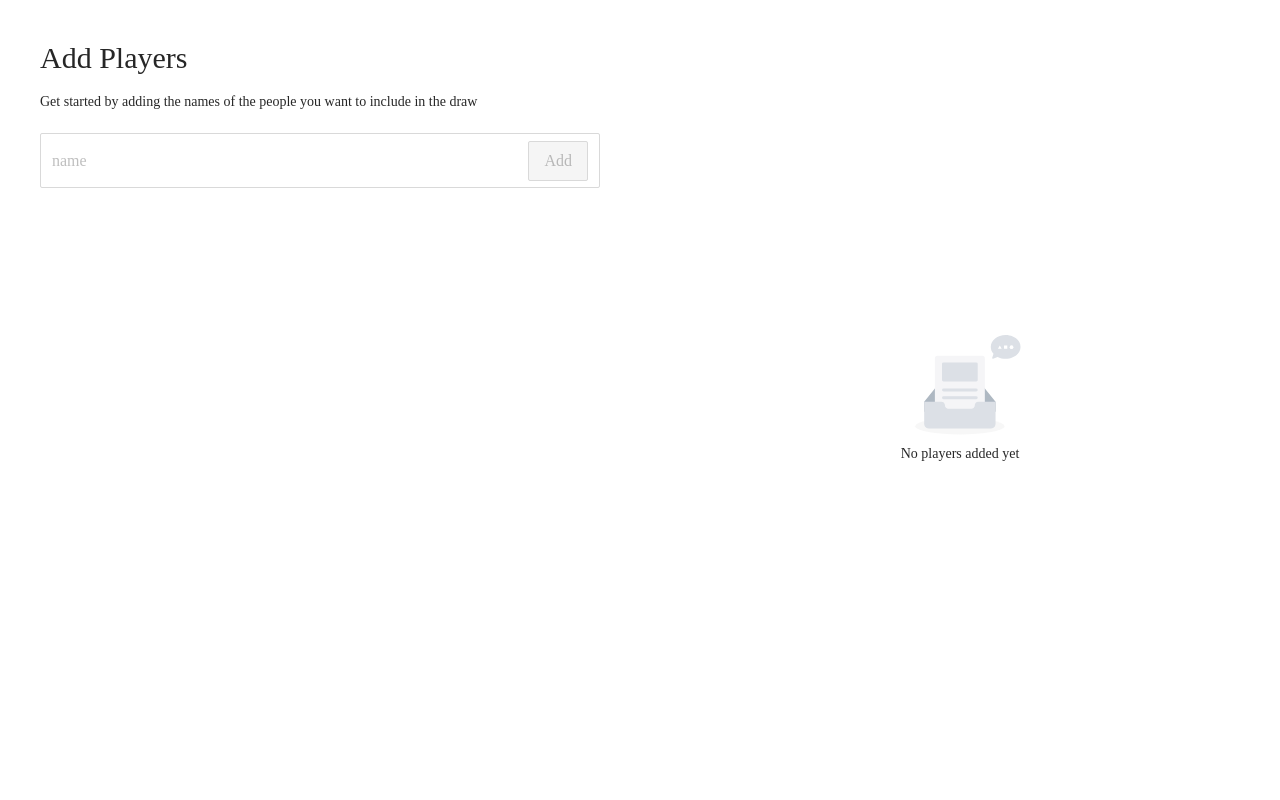
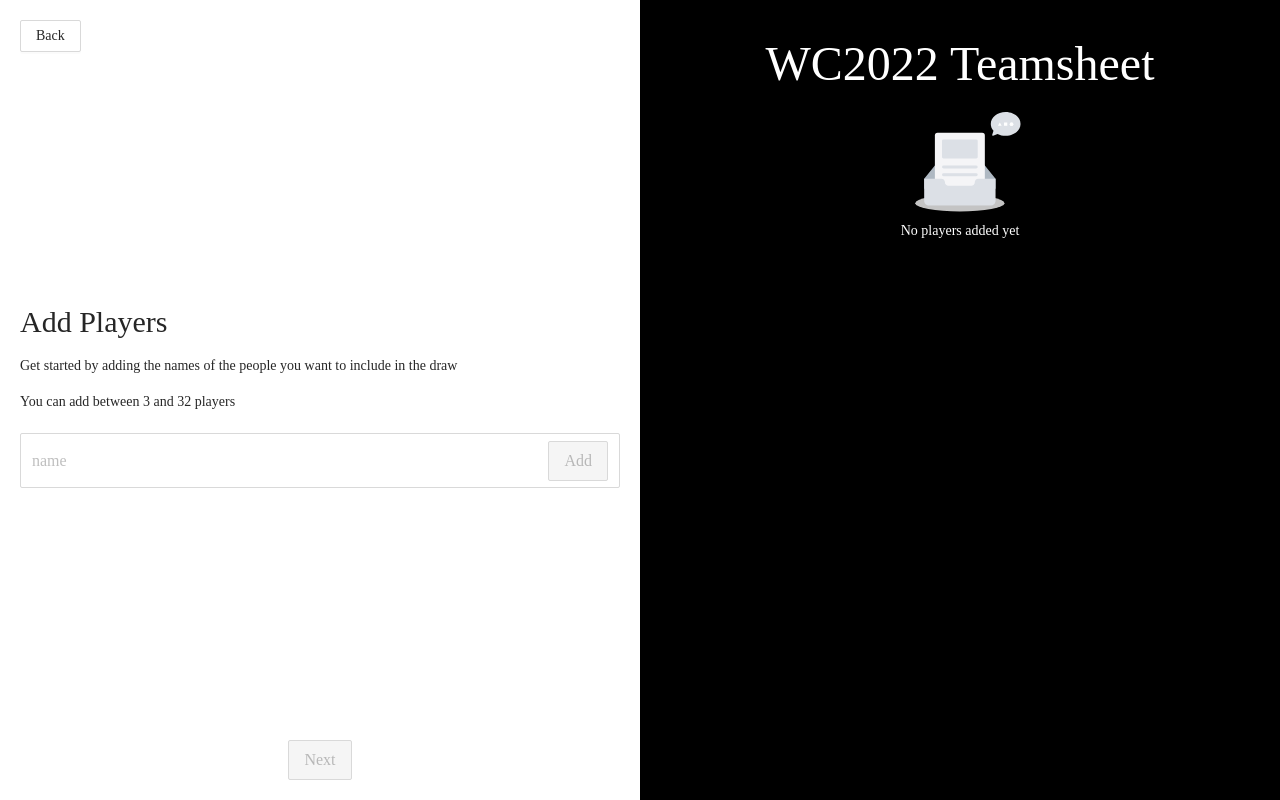
Before and after one commit to tom-lohan/wc-game, a React (Create React App) app: page / in a window 1280 px wide. Both pictures are taken after a click on the button "Get started". Built offline with nearby package versions, Linux system fonts and the light colour scheme; a web font is replaced by a local one.

Commit message:
updates to addPlayers page

```diff
--- a/package.json
+++ b/package.json
@@ -22,6 +22,7 @@
     "react-dom": "^18.2.0",
     "react-redux": "^8.0.2",
     "react-scripts": "5.0.1",
+    "react-scroll-into-view": "^1.12.0",
     "typescript": "^4.4.2",
     "web-vitals": "^2.1.0"
   },
--- a/src/App.css
+++ b/src/App.css
@@ -1 +1,5 @@
 @import url('https://fonts.googleapis.com/css2?family=Bungee+Inline&family=Bungee+Shade&display=swap');
+
+.page {
+    height: 100vh;
+}
--- a/src/App.tsx
+++ b/src/App.tsx
@@ -1,12 +1,8 @@
-import React, { useState } from 'react'
 import './App.css'
-import { AddPlayersPage, LandingPage } from './components'
+import { AddPlayersPage, DrawPage, LandingPage } from './components'
 import 'antd/dist/antd.min.css'
-
-export enum PageType {
-    LANDING_PAGE = 'landing_page',
-    ADD_PLAYERS_PAGE = 'add_players_page',
-}
+import { useState } from 'react'
+import { PageType } from './types'
 
 function App() {
     const [selectedPage, setSelectedPage] = useState<PageType>(
@@ -16,13 +12,14 @@ function App() {
     return (
         <div className="App">
             {selectedPage === PageType.LANDING_PAGE && (
-                <LandingPage
-                    clickHandler={() =>
-                        setSelectedPage(PageType.ADD_PLAYERS_PAGE)
-                    }
-                />
+                <LandingPage setSelectedPage={setSelectedPage} />
             )}
-            {selectedPage === PageType.ADD_PLAYERS_PAGE && <AddPlayersPage />}
+            {selectedPage === PageType.ADD_PLAYERS_PAGE && (
+                <AddPlayersPage setSelectedPage={setSelectedPage} />
+            )}
+            {selectedPage === PageType.MAKE_DRAW_PAGE && (
+                <DrawPage setSelectedPage={setSelectedPage} />
+            )}
         </div>
     )
 }
--- a/src/components/addPlayersPage/index.css
+++ b/src/components/addPlayersPage/index.css
@@ -8,7 +8,19 @@
 }
 
 .addPlayersPage > .right_col {
+    background-color: black;
+    color: white;
 }
 
-.addPlayersPage > .right_col > .playerCard {
+.addPlayersPage > .right_col > .teamSheet > h2 {
+    color: white;
+    text-align: center;
 }
+
+.addPlayersPage > .right_col .playerList {
+    max-height: 82vh;
+}
+
+.playerCard > .playerName {
+    max-width: 275px;
+}
--- a/src/components/addPlayersPage/index.tsx
+++ b/src/components/addPlayersPage/index.tsx
@@ -1,10 +1,15 @@
-import { HighlightOff } from '@mui/icons-material'
+import ClearIcon from '@mui/icons-material/Clear'
 import { Button, Empty, Input } from 'antd'
 import { FC, useState } from 'react'
-import { Player } from '../../types/player'
+import { Player, PageType } from '../../types'
 import './index.css'
 
-export const AddPlayersPage: FC = () => {
+type AddPlayersPageProps = {
+    setSelectedPage: any
+}
+
+export const AddPlayersPage: FC<AddPlayersPageProps> = (props) => {
+    const { setSelectedPage } = props
     const [players, setPlayers] = useState<Player[]>([])
     const [inputVal, setInputVal] = useState('')
 
@@ -24,12 +29,23 @@ export const AddPlayersPage: FC = () => {
     return (
         <>
             <main className="addPlayersPage flex">
-                <div className="col left_col p-10">
+                <div className="col left_col flex p-5 flex-col justify-between">
+                    <div className="flex">
+                        <Button
+                            onClick={() =>
+                                setSelectedPage(PageType.LANDING_PAGE)
+                            }
+                        >
+                            Back
+                        </Button>
+                    </div>
+                    <div>
                         <h2 className="text-3xl">Add Players</h2>
                         <p>
-                        Get started by adding the names of the people you want
-                        to include in the draw
+                            Get started by adding the names of the people you
+                            want to include in the draw
                         </p>
+                        <p>You can add between 3 and 32 players</p>
                         <div className="mt-5">
                             <Input
                                 size="large"
@@ -39,10 +55,12 @@ export const AddPlayersPage: FC = () => {
                                 }
                                 value={inputVal}
                                 status={isInvalid ? 'error' : ''}
+                                disabled={players.length > 31}
                                 onKeyDown={(event) => {
                                     if (
                                         event.key === 'Enter' &&
-                                    inputVal.length > 2
+                                        inputVal.length > 2 &&
+                                        !isInvalid
                                     ) {
                                         event.preventDefault()
                                         addPlayer()
@@ -51,7 +69,11 @@ export const AddPlayersPage: FC = () => {
                                 suffix={
                                     <Button
                                         size="large"
-                                    disabled={isInvalid || inputVal.length < 3}
+                                        disabled={
+                                            isInvalid ||
+                                            inputVal.length < 3 ||
+                                            players.length > 31
+                                        }
                                         onClick={addPlayer}
                                     >
                                         Add
@@ -60,22 +82,41 @@ export const AddPlayersPage: FC = () => {
                             />
                         </div>
                     </div>
-                <div className="col right_col p-5 flex justify-center items-center">
-                    <div className="playersList">
+                    <div className="flex justify-center w-full">
+                        <Button
+                            size="large"
+                            onClick={() =>
+                                setSelectedPage(PageType.MAKE_DRAW_PAGE)
+                            }
+                            disabled={players.length < 3}
+                        >
+                            Next
+                        </Button>
+                    </div>
+                </div>
+                <div className="col right_col">
+                    <div className="teamSheet ">
+                        <h2 className="text-white text-5xl pt-10">
+                            WC2022 Teamsheet
+                        </h2>
+                        <div className="playerList flex flex-col gap-3 items-center flex-wrap">
                             {players.map((player, index) => (
                                 <div
                                     className="playerCard flex items-center gap-3"
                                     key={index}
                                 >
-                                <p className="text-xl m-0">{player.name}</p>
+                                    <p className="playerName text-xl m-0 truncate">
+                                        {index + 1}. {player.name}
+                                    </p>
                                     <Button
                                         size="small"
                                         shape="circle"
                                         onClick={() => removePlayer(player)}
-                                    icon={<HighlightOff />}
+                                        icon={<ClearIcon />}
                                     />
                                 </div>
                             ))}
+                        </div>
                     </div>
                     {!players.length && (
                         <Empty description="No players added yet" />
--- /dev/null
+++ b/src/components/drawPage/index.tsx
@@ -0,0 +1,23 @@
+import { Button } from 'antd'
+import { FC } from 'react'
+import { PageType } from '../../types'
+
+type DrawPageProps = {
+    setSelectedPage: any
+}
+
+export const DrawPage: FC<DrawPageProps> = (props) => {
+    const { setSelectedPage } = props
+
+    return (
+        <>
+            <main className="drawPage flex p-5">
+                <Button
+                    onClick={() => setSelectedPage(PageType.ADD_PLAYERS_PAGE)}
+                >
+                    Back
+                </Button>
+            </main>
+        </>
+    )
+}
--- a/src/components/index.ts
+++ b/src/components/index.ts
@@ -1,2 +1,3 @@
 export { LandingPage } from './landingPage';
 export { AddPlayersPage } from './addPlayersPage';
+export { DrawPage } from './drawPage'
--- a/src/components/landingPage/index.tsx
+++ b/src/components/landingPage/index.tsx
@@ -1,20 +1,24 @@
 import { Button } from 'antd'
 import React, { FC } from 'react'
+import { PageType } from '../../types'
 import './index.css'
 
 type LandingPageProps = {
-    clickHandler: () => void
+    setSelectedPage: any
 }
 
 export const LandingPage: FC<LandingPageProps> = (props) => {
-    const { clickHandler } = props
+    const { setSelectedPage } = props
     return (
         <main
             className="landingPage flex flex-col justify-center items-center"
             data-testid="landing_page"
         >
             <h1 className="title px-5">World Cup 2022 Sweepstakes</h1>
-            <Button onClick={clickHandler} size="large">
+            <Button
+                onClick={() => setSelectedPage(PageType.ADD_PLAYERS_PAGE)}
+                size="large"
+            >
                 Get started
             </Button>
         </main>
--- a/src/types/index.ts
+++ b/src/types/index.ts
@@ -1 +1,3 @@
 export type { Country } from './country';
+export type { Player } from './player';
+export { PageType } from './pageType';
--- /dev/null
+++ b/src/types/pageType.ts
@@ -0,0 +1,5 @@
+export enum PageType {
+	LANDING_PAGE = 'landing_page',
+	ADD_PLAYERS_PAGE = 'add_players_page',
+	MAKE_DRAW_PAGE = 'make_draw',
+}
```
Also changed, not shown: 1 other file (tests, documents, lock files or other folders). Lines whose indentation alone changed are shown as unchanged.
